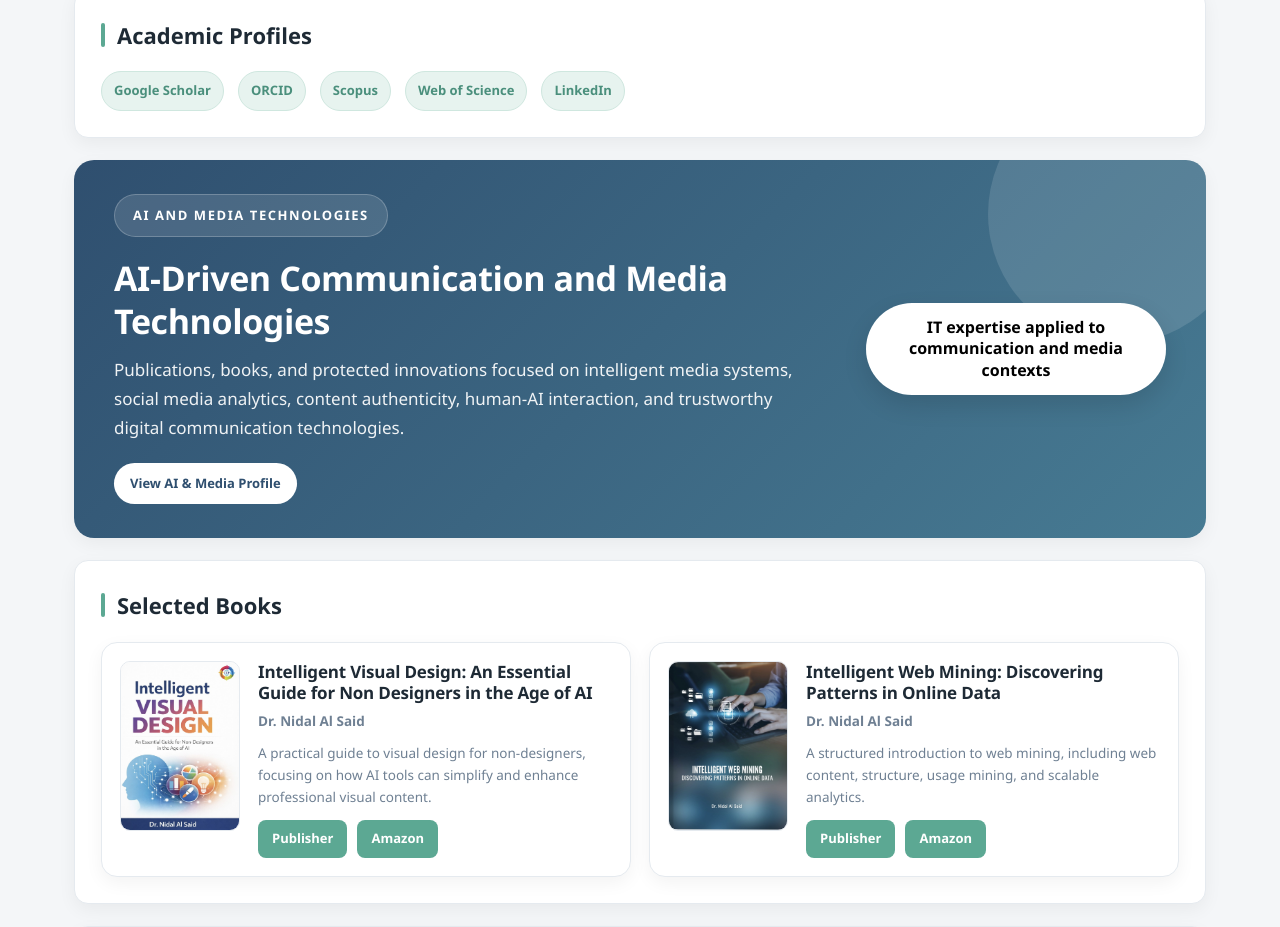
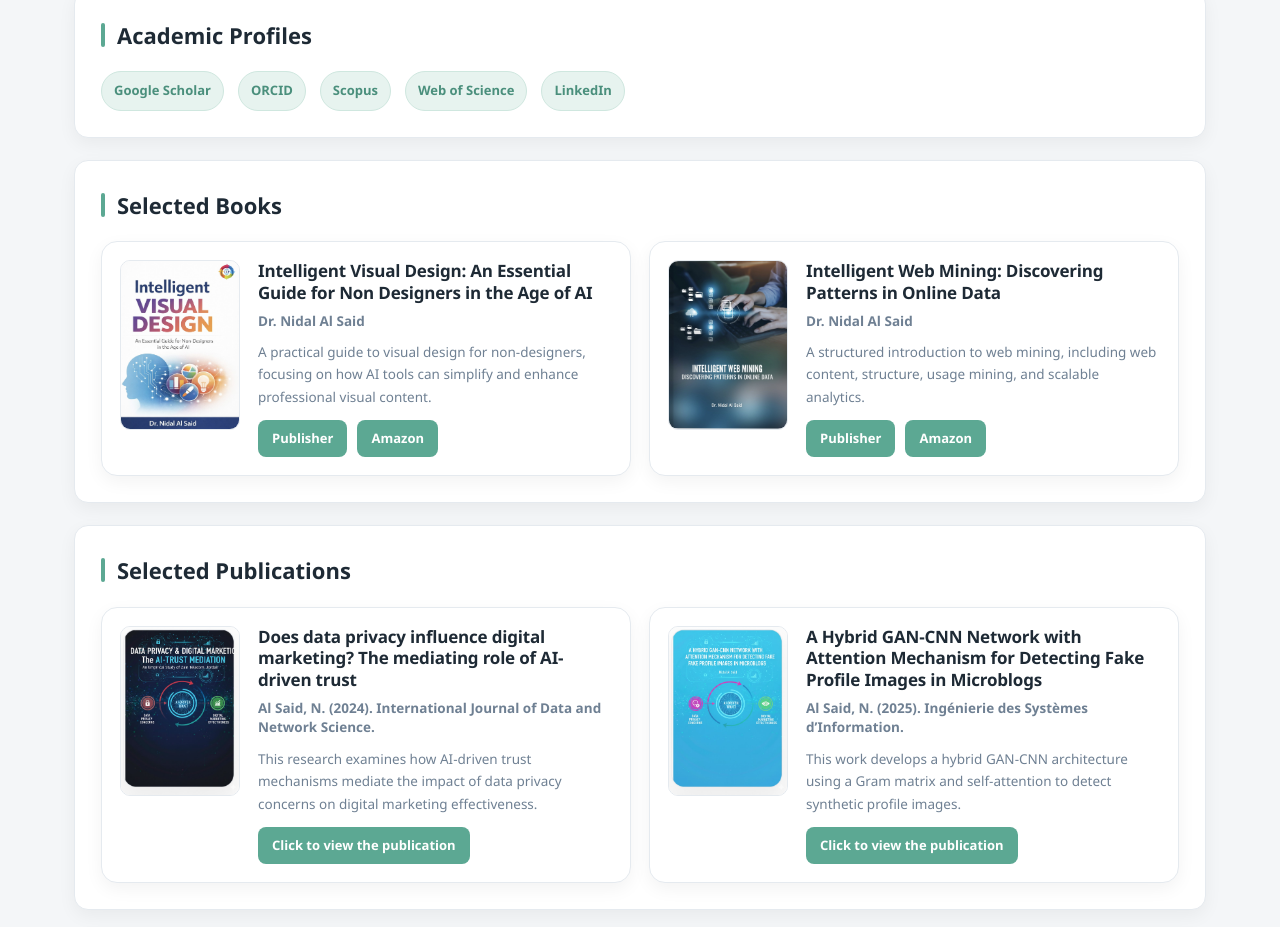
Before and after one commit to nidalalsaid/nidalalsaid.github.io, a plain HTML site: page index.html in a window 1280 px wide. Shown: the part 1038-1965 px from the top of the page. Drawn offline with Linux system fonts and the light colour scheme.

Commit message:
Remove AI and media feature banner from homepage

```diff
--- a/index.html
+++ b/index.html
@@ -301,106 +301,6 @@ body{
   gap:14px;
 }
 
-.media-feature{
-  margin-top:22px;
-  position:relative;
-  overflow:hidden;
-  background:linear-gradient(135deg,var(--blue),var(--blue2));
-  color:white;
-  border-radius:20px;
-  padding:34px 40px;
-  box-shadow:var(--shadow);
-}
-
-.media-feature::after{
-  content:"";
-  position:absolute;
-  right:-42px;
-  top:-76px;
-  width:260px;
-  height:260px;
-  border-radius:50%;
-  background:rgba(255,255,255,0.12);
-}
-
-.media-feature-inner{
-  position:relative;
-  z-index:2;
-  display:grid;
-  grid-template-columns:1fr 330px;
-  gap:28px;
-  align-items:center;
-}
-
-.media-feature h2{
-  margin:0;
-  font-size:34px;
-  line-height:1.25;
-  letter-spacing:-0.4px;
-}
-
-.media-feature p{
-  margin:14px 0 0;
-  color:rgba(255,255,255,0.92);
-  font-size:17px;
-  line-height:1.7;
-  max-width:820px;
-}
-
-.media-badge{
-  display:inline-block;
-  margin-bottom:20px;
-  padding:10px 18px;
-  border-radius:999px;
-  background:rgba(255,255,255,0.12);
-  border:1px solid rgba(255,255,255,0.22);
-  color:#fff;
-  font-size:13px;
-  font-weight:800;
-  letter-spacing:.12em;
-  text-transform:uppercase;
-}
-
-.media-oval{
-  justify-self:end;
-  width:300px;
-  min-height:78px;
-  border-radius:999px;
-  background:#ffffff;
-  color:#000000;
-  display:flex;
-  align-items:center;
-  justify-content:center;
-  text-align:center;
-  padding:14px 22px;
-  font-weight:900;
-  font-size:16px;
-  line-height:1.35;
-  box-shadow:0 10px 24px rgba(0,0,0,0.12);
-}
-
-.media-actions{
-  margin-top:20px;
-  display:flex;
-  gap:12px;
-  flex-wrap:wrap;
-}
-
-.media-btn{
-  display:inline-block;
-  padding:10px 16px;
-  border-radius:999px;
-  background:#fff;
-  color:var(--blue);
-  text-decoration:none;
-  font-weight:800;
-  font-size:13px;
-}
-
-.media-btn:hover{
-  background:#f3f6f8;
-}
-
 .items-grid{
   display:grid;
   grid-template-columns:1fr 1fr;
@@ -598,15 +498,6 @@ body{
     height:220px;
     object-fit:contain;
   }
-
-  .media-feature-inner{
-    grid-template-columns:1fr;
-  }
-
-  .media-oval{
-    justify-self:start;
-    width:100%;
-  }
 }
 </style>
 </head>
@@ -746,25 +637,6 @@ body{
     </div>
   </div>
 
-  <section class="media-feature" aria-label="AI and Media Technologies">
-    <div class="media-feature-inner">
-      <div>
-        <div class="media-badge">AI and Media Technologies</div>
-        <h2>AI-Driven Communication and Media Technologies</h2>
-        <p>
-          Publications, books, and protected innovations focused on intelligent media systems, social media analytics,
-          content authenticity, human-AI interaction, and trustworthy digital communication technologies.
-        </p>
-        <div class="media-actions">
-          <a class="media-btn" href="ai-media-technologies.html">View AI & Media Profile</a>
-        </div>
-      </div>
-      <div class="media-oval">
-        IT expertise applied to communication and media contexts
-      </div>
-    </div>
-  </section>
-
   <div class="panel">
     <div class="section-title">Selected Books</div>
     <div class="items-grid">
```
